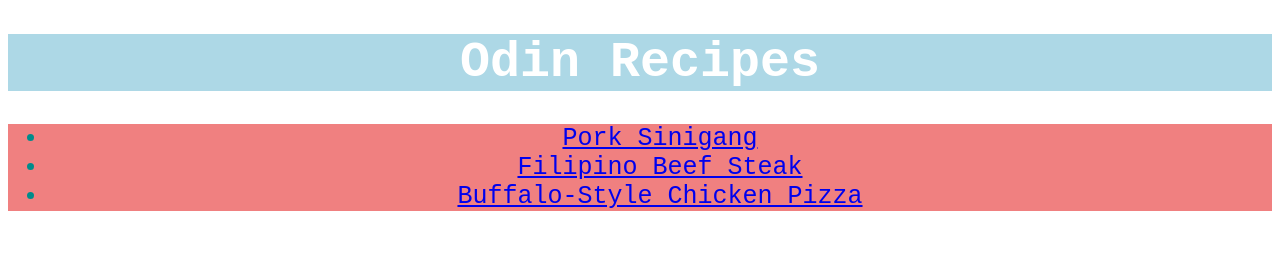
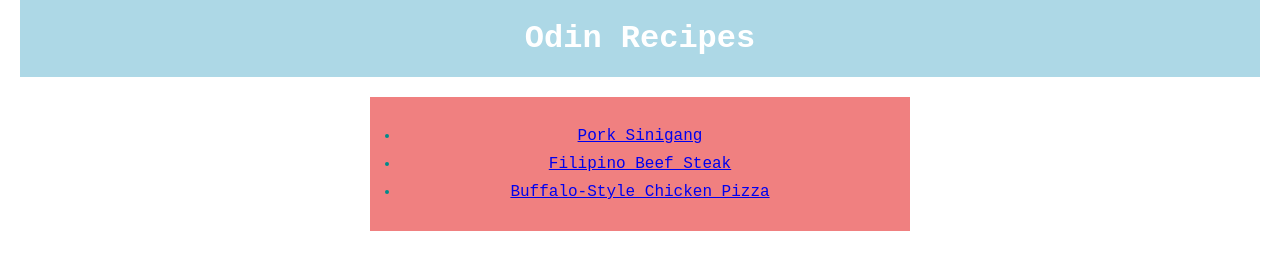
Before and after one commit to Sprout7/odin-recipes, a plain HTML site: page index.html in a window 1280 px wide. Drawn offline with Linux system fonts and the light colour scheme.

Commit message:
added padding and margin to styles.css + updated README.md

```diff
--- a/styles.css
+++ b/styles.css
@@ -1,20 +1,26 @@
 * {
     font-family: 'Courier New', Courier, monospace;
+    padding: 0;
+    margin: 0;
 }
 
 #heading {
     background-color: lightblue;
     text-align: center;
     color: white;
-    font-size: 50px;
+    padding: 20px;
+    margin: 0 20px 20px
 }
 
 #list {
     background-color: lightcoral;
     color: darkcyan;
     text-align: center;
+    padding: 20px;
+    margin: 0 auto;
+    width: 500px;
 }
 
 .sinigang, .beefSteak, .chickenPizza {
-    font-size: 25px;
+    margin: 10px;
 }
```
Also changed, not shown: 1 other file.
